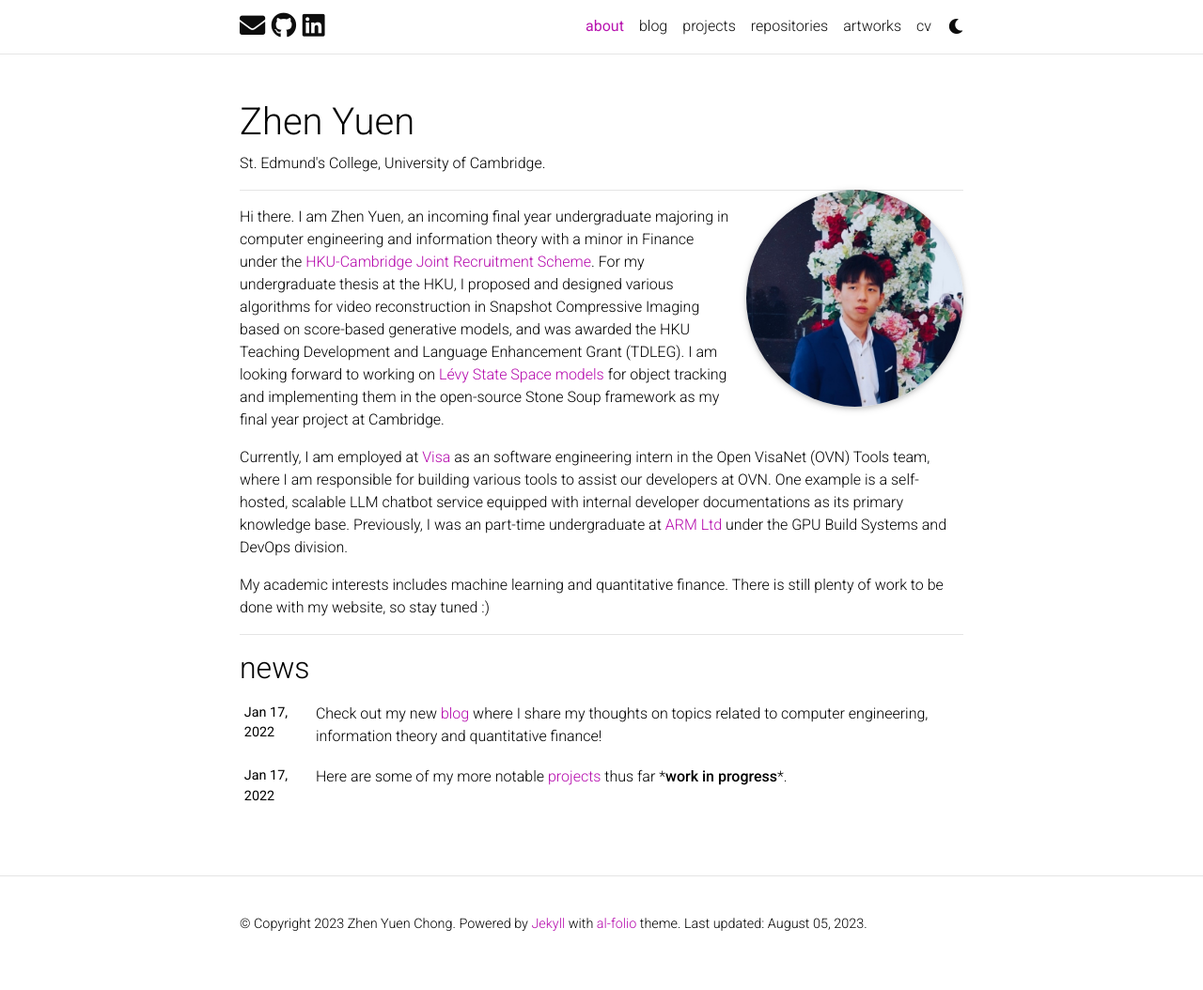
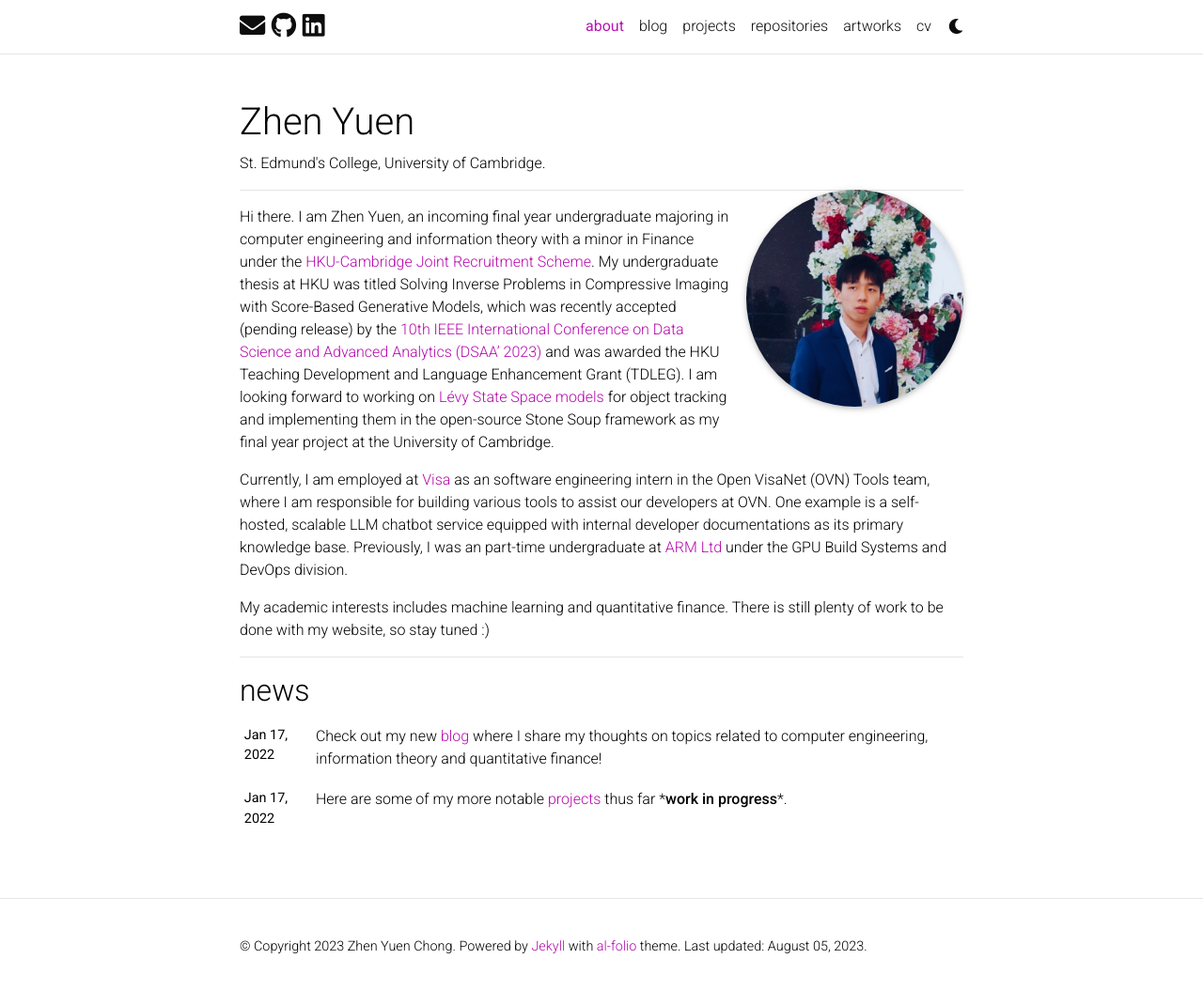
Before and after one commit to zhenyuen/zhenyuen.github.io, a Jekyll site: the page built from _pages/about.md, in a window 1280 px wide and 1058 px high. Shown: the top 1054 px of the window at 94% size. Built offline with Jekyll 4.4.1, drawn with Linux system fonts in a browser that asks for light colours; full-size pictures stand in for the smaller copies a plugin makes; comment, search, counter and statistics services are not loaded; a style sheet for code colours, icons or effects is not loaded.

Commit message:
feat: update about.

```diff
--- a/_pages/about.md
+++ b/_pages/about.md
@@ -17,7 +17,7 @@ social: false  # includes social icons at the bottom of the page
 
 ---
 
-Hi there. I am Zhen Yuen, an incoming final year undergraduate majoring in computer engineering and information theory with a minor in Finance under the [HKU-Cambridge Joint Recruitment Scheme](https://engg.hku.hk/Teaching-Learning/BEng-BASc/HKU-Cambridge-Undergraduate-Recruitment-Scheme). For my undergraduate thesis at the HKU, I proposed and designed various algorithms for video reconstruction in Snapshot Compressive Imaging based on score-based generative models, and was awarded the HKU Teaching Development and Language Enhancement Grant (TDLEG). I am looking forward to working on [Lévy State Space models](https://arxiv.org/abs/1912.12524) for object tracking and implementing them in the open-source Stone Soup framework as my final year project at Cambridge.
+Hi there. I am Zhen Yuen, an incoming final year undergraduate majoring in computer engineering and information theory with a minor in Finance under the [HKU-Cambridge Joint Recruitment Scheme](https://engg.hku.hk/Teaching-Learning/BEng-BASc/HKU-Cambridge-Undergraduate-Recruitment-Scheme). My undergraduate thesis at HKU was titled Solving Inverse Problems in Compressive Imaging with Score-Based Generative Models, which was recently accepted (pending release) by the [10th IEEE International Conference on Data Science and Advanced Analytics (DSAA' 2023)](https://conferences.sigappfr.org/dsaa2023/) and was awarded the HKU Teaching Development and Language Enhancement Grant (TDLEG). I am looking forward to working on [Lévy State Space models](https://arxiv.org/abs/1912.12524) for object tracking and implementing them in the open-source Stone Soup framework as my final year project at the University of Cambridge.
 
 Currently, I am employed at [Visa](https://www.visa.co.uk) as an software engineering intern in the Open VisaNet (OVN) Tools team, where I am responsible for building various tools to assist our developers at OVN. One example is a self-hosted, scalable LLM chatbot service equipped with internal developer documentations as its primary knowledge base. Previously, I was an part-time undergraduate at [ARM Ltd](https://www.arm.com) under the GPU Build Systems and DevOps division.
 
```
